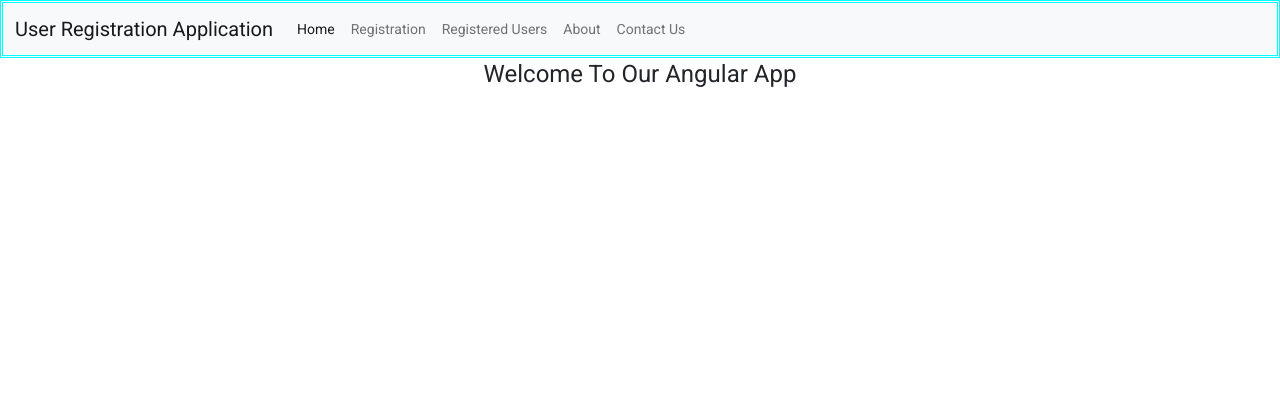
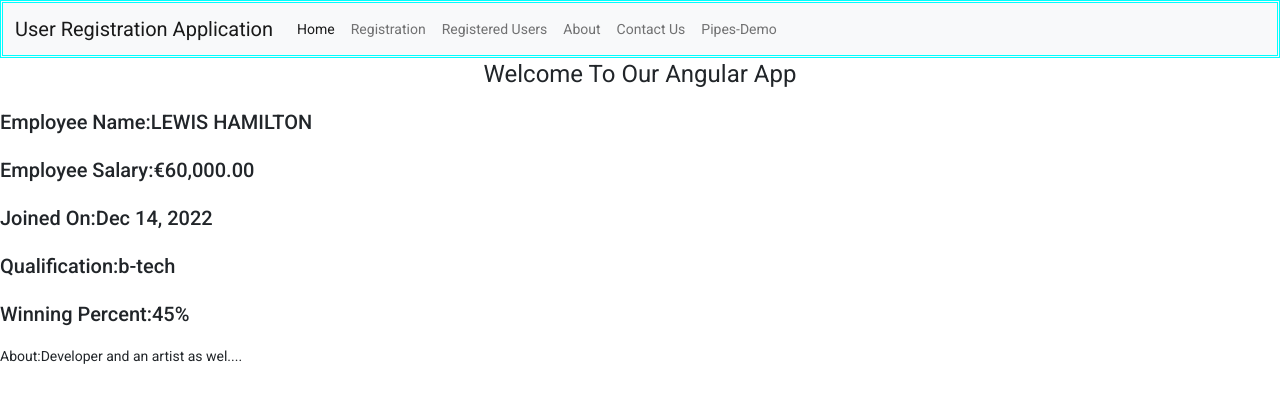
Before and after one commit to Parnava07/IIHT-H-T_7.0_AllCode_28-11-22, an Angular app in the folder Client_side/helloworld/: page /pipe in a window 1280 px wide. Before the commit this address led to /. Shown: the top 402 px of the page. Built offline with nearby package versions, Linux system fonts and the light colour scheme.

Commit message:
added pipes

```diff
--- /dev/null
+++ b/Client_side/helloworld/src/app/Pipe/ellipsis.pipe.ts
@@ -0,0 +1,15 @@
+import { Pipe, PipeTransform } from '@angular/core';
+
+@Pipe({
+  name: 'ellipsis'
+})
+export class EllipsisPipe implements PipeTransform {
+
+  transform(value: string, ...args: string[]): unknown {
+    if(value.length>30){
+      return value.substring(0,30) + "...."
+    }
+    return value;
+  }
+
+}
--- a/Client_side/helloworld/src/app/app-routing.module.ts
+++ b/Client_side/helloworld/src/app/app-routing.module.ts
@@ -3,12 +3,13 @@ import { RouterModule, Routes } from '@angular/router';
 import { AboutComponent } from './components/about/about.component';
 import { ContactusComponent } from './components/contactus/contactus.component';
 import { HomeComponent } from './components/home/home.component';
+import { PipesComponent } from './components/pipes/pipes.component';
 import { RegUsersComponent } from './components/reg-users/reg-users.component';
 import { UserFormsComponent } from './components/user-forms/user-forms.component';
 
 const routes: Routes = [{path:"",component:HomeComponent},{path:"register", component:UserFormsComponent},
 {path:"about", component:AboutComponent},{path:"contact", component:ContactusComponent},{path:"reg",
-component:RegUsersComponent}];
+component:RegUsersComponent},{path:"pipe", component:PipesComponent}]
 
 @NgModule({
   imports: [RouterModule.forRoot(routes)],
--- a/Client_side/helloworld/src/app/app.module.ts
+++ b/Client_side/helloworld/src/app/app.module.ts
@@ -14,6 +14,8 @@ import { AboutComponent } from './components/about/about.component';
 import { ContactusComponent } from './components/contactus/contactus.component';
 import { HttpClientModule } from '@angular/common/http';
 import { RegUsersComponent } from './components/reg-users/reg-users.component';
+import { PipesComponent } from './components/pipes/pipes.component';
+import { EllipsisPipe } from './pipe/ellipsis.pipe';
 
 @NgModule({
   declarations: [
@@ -23,7 +25,9 @@ import { RegUsersComponent } from './components/reg-users/reg-users.component';
     NavbarComponent,
     AboutComponent,
     ContactusComponent,
-    RegUsersComponent
+    RegUsersComponent,
+    PipesComponent,
+    EllipsisPipe
   ],
   imports: [
     BrowserModule,
--- a/Client_side/helloworld/src/app/components/navbar/navbar.component.html
+++ b/Client_side/helloworld/src/app/components/navbar/navbar.component.html
@@ -21,6 +21,9 @@
           <li class="nav-item">
             <a class="nav-link" routerLink="contact" href="#">Contact Us</a>
           </li>
+          <li class="nav-item">
+            <a class="nav-link" routerLink="pipe" href="#">Pipes-Demo</a>
+          </li>
         </ul>
       </div>
     </div>
--- /dev/null
+++ b/Client_side/helloworld/src/app/components/pipes/pipes.component.html
@@ -0,0 +1,6 @@
+<h2>Employee Name:{{employee.Name | uppercase}}</h2>
+<h2>Employee Salary:{{employee.BaseSalary | currency:"EUR"}}</h2>
+<h2>Joined On:{{employee.JoinedOn | date}}</h2>
+<h2>Qualification:{{employee.Qualification | lowercase}}</h2>
+<h2>Winning Percent:{{employee.WinningPercentage | percent}}</h2>
+<p>About:{{employee.About | ellipsis}}</p>
--- /dev/null
+++ b/Client_side/helloworld/src/app/components/pipes/pipes.component.ts
@@ -0,0 +1,24 @@
+import { Component, OnInit } from '@angular/core';
+
+@Component({
+  selector: 'app-pipes',
+  templateUrl: './pipes.component.html',
+  styleUrls: ['./pipes.component.css']
+})
+export class PipesComponent implements OnInit {
+
+  employee ={
+    "Name":"Lewis Hamilton",
+    "BaseSalary":60000,
+    "JoinedOn":Date.now(),
+    "Qualification":"B-Tech",
+    "About":"Developer and an artist as well as a founder of an NGO.Passion is to become a footballer",
+    "WinningPercentage":45/100
+  }
+
+  constructor() { }
+
+  ngOnInit(): void {
+  }
+
+}
```
Also changed, not shown: Client_side/helloworld/src/app/components/pipes/pipes.component.css (added), 2 other files (tests, documents, lock files or other folders).
